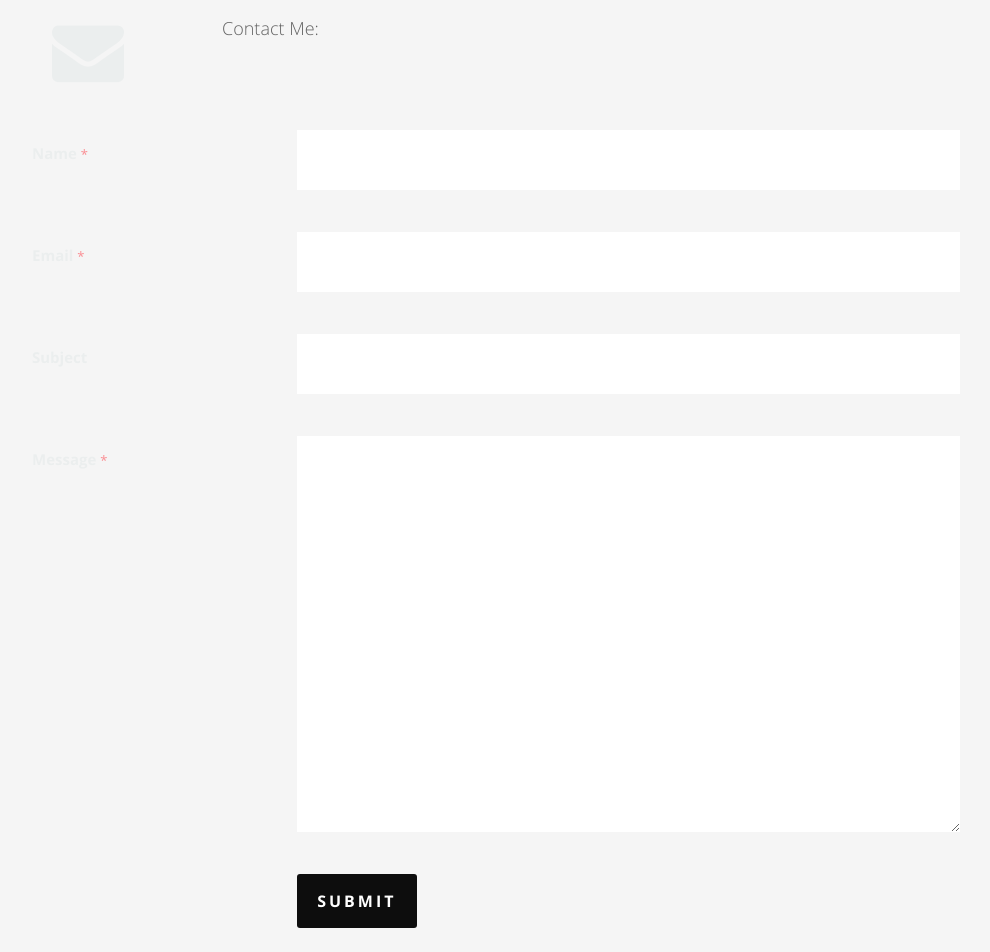
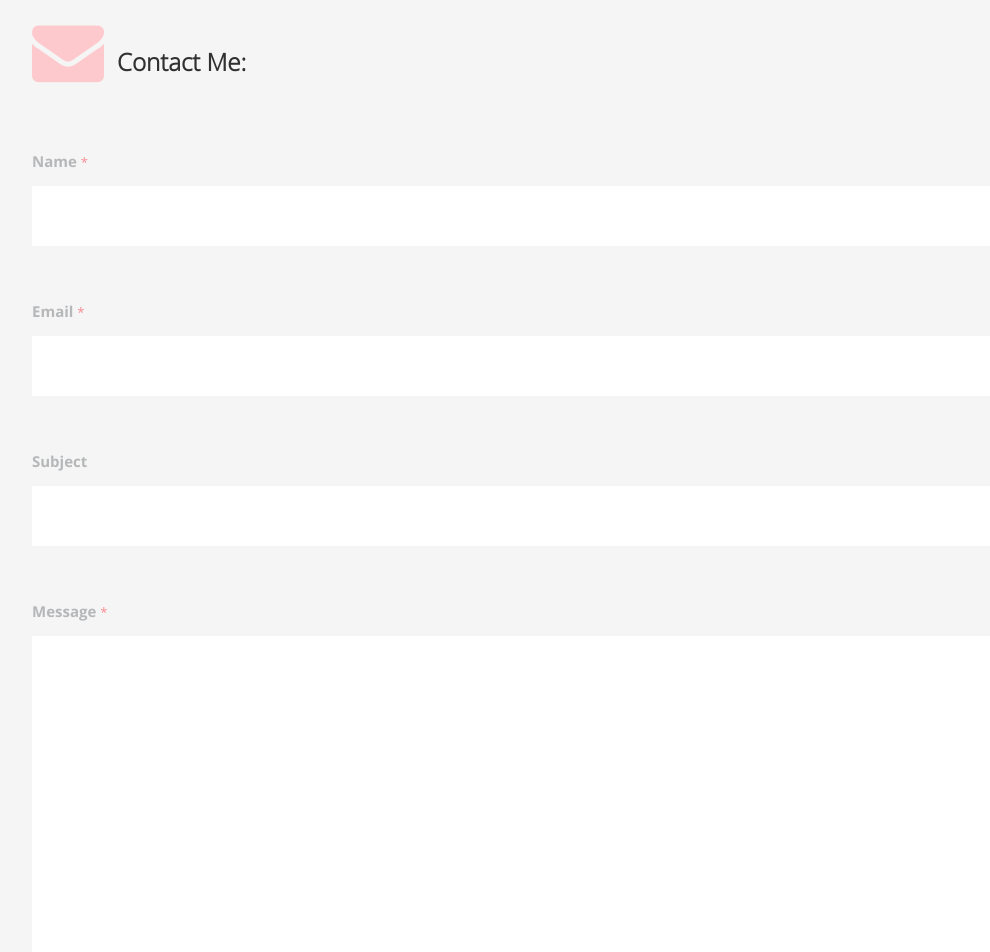
Before and after one commit to adt315/portfolio, a React (Create React App) app: page / in a window 1280 px wide. Shown: the part 2800-3752 px from the top of the page, without its empty margins (98-1088 px from the left). Built offline with nearby package versions, Linux system fonts and the light colour scheme.

Commit message:
additional color edits

```diff
--- a/public/css/layout.css
+++ b/public/css/layout.css
@@ -649,7 +649,7 @@ call-to-action .button {
 #call-to-action .button:hover,
 #call-to-action .button:active {
    background: #FFFFFF;
-   color: #0D0D0D;
+   color: #B5B7B9;
 }
 #call-to-action p span {
 	font-family: 'opensans-semibold', sans-serif;
@@ -772,7 +772,7 @@ call-to-action .button {
    line-height: 72px;
    text-align: left;
    float: left;
-   color: #ebeeee;
+   color: #fdc9cc;
 }
 
 #contact h4 {
@@ -781,9 +781,12 @@ call-to-action .button {
    margin-bottom: 6px;
 }
 #contact p.lead {
-   font: 18px/36px 'opensans-light', sans-serif;
-   padding-right: 3%;
+   font: 24px 'opensans-light', sans-serif;
+   font-weight: bold;
+   padding-top: 30px;
+   color: #313131;
 }
+
 #contact .header-col { padding-top: 6px; }
 
 
@@ -792,23 +795,23 @@ call-to-action .button {
 #contact label {
    font: 15px/24px 'opensans-bold', sans-serif;
    margin: 12px 0;
-   color: #EBEEEE;
+   color: #B5B7B9;
 	display: inline-block;
-	float: left;
-   width: 26%;
+
+   /* width: 26%; */
 }
 #contact input,
 #contact textarea,
 #contact select {
    padding: 18px 20px;
-	color: #eee;
+	color: #313131;
 	background: #fff;
 	margin-bottom: 42px;
 	border: 0;
 	outline: none;
    font-size: 15px;
    line-height: 24px;
-   width: 65%;
+   width: 100%;
 }
 #contact input:focus,
 #contact textarea:focus,
@@ -820,17 +823,17 @@ call-to-action .button {
 	text-transform: uppercase;
 	letter-spacing: 3px;
 	color:#fff;
-   background: #0D0D0D;
+   background: #B5B7B9;
 	border: none;
    cursor: pointer;
    height: auto;
    display: inline-block;
 	border-radius: 3px;
-   margin-left: 26%;
+   margin: auto 0 auto 0;
 }
 #contact button.submit:hover {
-	color: #0D0D0D;
-	background: #fff;
+	color: #fff;
+	background: #fa8d92;
 }
 #contact span.required {
 	color: #fa8d92;
@@ -947,7 +950,7 @@ footer .social-links li:first-child { margin-left: 0; }
 	display: block;
 	width: 60px;
 	height: 60px;
-	background-color: #525252;
+	background-color: #b0b1b3;
 
 	-webkit-transition: all 0.2s ease-in-out;
    -moz-transition: all 0.2s ease-in-out;
--- a/src/Components/Contact.js
+++ b/src/Components/Contact.js
@@ -18,15 +18,10 @@ class Contact extends Component {
 
          <div className="row section-head">
 
-            <div className="two columns header-col">
+            <div>
 
                <h1><span>Get In Touch.</span></h1>
-
-            </div>
-
-            <div className="ten columns">
-
-                  <p className="lead">{message}</p>
+               <p className="lead">{message}</p>
 
             </div>
 
```
